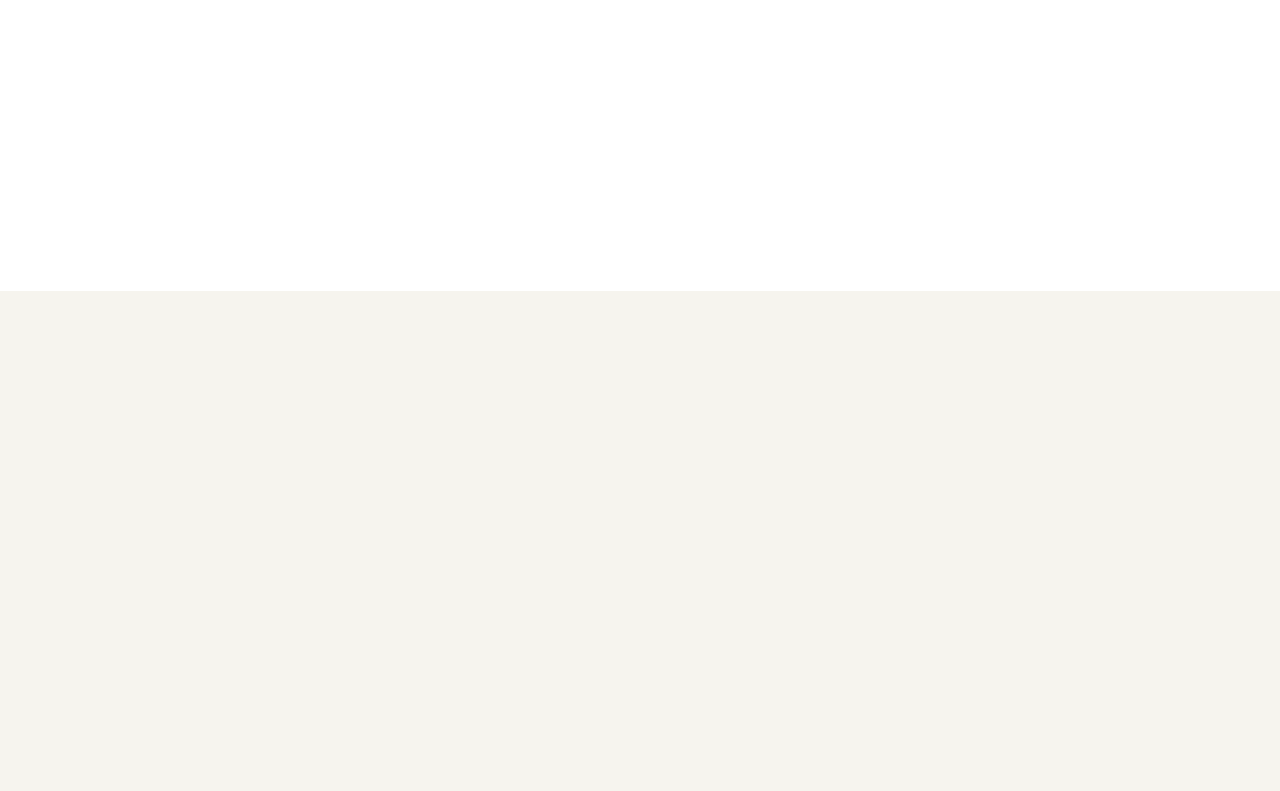
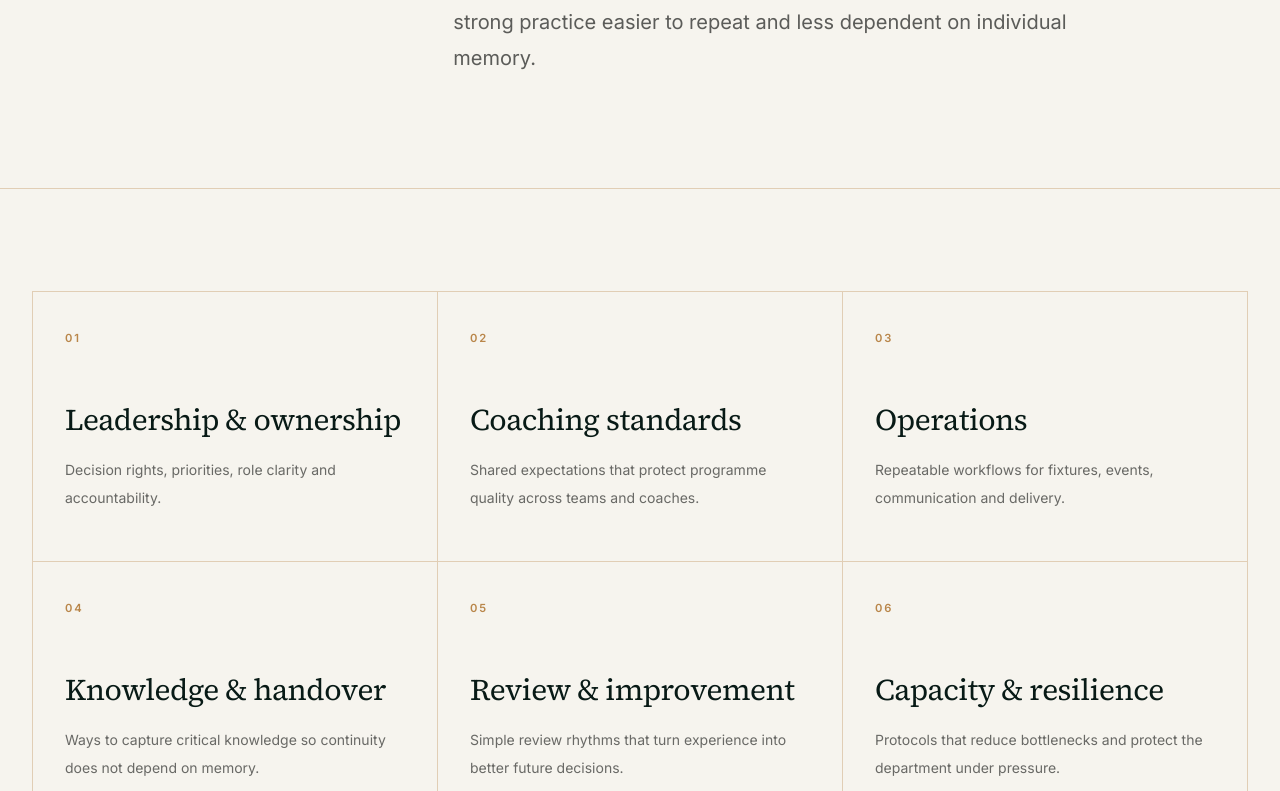
Before and after one commit to TSumerfield/forge-stress-test, a Next.js app: page /systems in a window 1280 px wide. Before the commit this address had no page. Shown: the part 509-1300 px from the top of the page. Before the commit the page ends 800 px from the top, so only its background shows below. Built offline with nearby package versions, Linux system fonts and the light colour scheme.

Commit message:
Add Forge systems hub

```diff
--- /dev/null
+++ b/app/systems/page.tsx
@@ -0,0 +1,29 @@
+import type { Metadata } from "next";
+import Link from "next/link";
+
+export const metadata: Metadata = { title: "Systems | Forge", description: "Practical operating frameworks for stronger school sport departments." };
+const ForgeMark = ({ className = "" }: { className?: string }) => <img src="/forge-mark.png" alt="" className={className} aria-hidden="true" />;
+const Arrow = () => <span aria-hidden="true">↗</span>;
+
+const systems = [
+  ["01", "Leadership & ownership", "Decision rights, priorities, role clarity and accountability."],
+  ["02", "Coaching standards", "Shared expectations that protect programme quality across teams and coaches."],
+  ["03", "Operations", "Repeatable workflows for fixtures, events, communication and delivery."],
+  ["04", "Knowledge & handover", "Ways to capture critical knowledge so continuity does not depend on memory."],
+  ["05", "Review & improvement", "Simple review rhythms that turn experience into better future decisions."],
+  ["06", "Capacity & resilience", "Protocols that reduce bottlenecks and protect the department under pressure."],
+];
+
+export default function SystemsPage() {
+  return <main className="forge-light overflow-hidden">
+    <header className="border-b forge-border"><div className="forge-container flex h-[76px] items-center justify-between"><Link href="/" className="flex items-center gap-3"><ForgeMark className="h-9 w-9" /><span className="text-sm font-semibold tracking-[0.2em]">FORGE</span></Link><nav className="hidden items-center gap-8 text-[11px] font-semibold uppercase tracking-[0.14em] lg:flex"><Link href="/stress-test">Stress Test</Link><Link href="/insights">Insights</Link><Link href="/systems" className="text-[var(--forge-bronze)]">Systems</Link><Link href="/benchmarking">Benchmarking</Link><Link href="/about">About</Link></nav><Link href="/stress-test" className="forge-button forge-button-primary">Start the test <Arrow /></Link></div></header>
+
+    <section className="border-b forge-border"><div className="forge-container grid min-h-[620px] gap-12 py-20 lg:grid-cols-12 lg:items-end lg:py-28"><div className="lg:col-span-4 lg:self-start"><p className="forge-eyebrow">Forge systems</p><p className="mt-6 max-w-xs text-sm leading-6 text-[rgba(17,19,17,0.58)]">Practical operating IP for recurring department problems.</p></div><div className="lg:col-span-8"><h1 className="forge-display max-w-4xl text-[clamp(4rem,7vw,7.4rem)] text-[var(--forge-forest-deep)]">Useful systems beat heroic effort.</h1><p className="mt-10 max-w-2xl text-xl leading-9 text-[rgba(17,19,17,0.68)]">Forge is building practical frameworks, protocols and tools that make strong practice easier to repeat and less dependent on individual memory.</p></div></div></section>
+
+    <section className="forge-section border-b forge-border"><div className="forge-container"><div className="grid border-l border-t forge-border md:grid-cols-2 lg:grid-cols-3">{systems.map(([number,title,text]) => <article key={number} className="min-h-[270px] border-b border-r p-8 forge-border"><span className="forge-eyebrow">{number}</span><h2 className="forge-heading mt-14 text-3xl text-[var(--forge-forest-deep)]">{title}</h2><p className="mt-5 text-sm leading-7 text-[rgba(17,19,17,0.62)]">{text}</p></article>)}</div></div></section>
+
+    <section className="forge-dark forge-section border-b border-[rgba(185,134,74,0.35)]"><div className="forge-container grid gap-12 lg:grid-cols-12"><div className="lg:col-span-4"><p className="forge-eyebrow">Build rule</p></div><div className="lg:col-span-8"><h2 className="forge-heading max-w-4xl text-5xl md:text-7xl">Forge will not build a library nobody needs.</h2><div className="mt-10 grid gap-8 border-t border-[rgba(185,134,74,0.35)] pt-8 md:grid-cols-2"><p className="text-lg leading-8 text-[rgba(246,244,238,0.7)]">New systems will be developed around recurring problems identified through diagnostics and field evidence.</p><p className="text-lg leading-8 text-[rgba(246,244,238,0.7)]">The aim is a small collection of unusually useful tools, improved through use, rather than a large archive of generic templates.</p></div></div></div></section>
+
+    <section className="forge-section border-b forge-border"><div className="forge-container grid gap-12 lg:grid-cols-12"><div className="lg:col-span-4"><p className="forge-eyebrow">What comes first</p></div><div className="lg:col-span-8"><h2 className="forge-heading text-5xl text-[var(--forge-forest-deep)] md:text-7xl">Diagnose before prescribing.</h2><p className="mt-8 max-w-3xl text-lg leading-8 text-[rgba(17,19,17,0.66)]">The Stress Test is the current starting point. It helps identify which operating problem deserves attention before Forge creates or recommends a solution.</p><Link href="/stress-test" className="forge-button forge-button-primary mt-10">Take the stress test <Arrow /></Link></div></div></section>
+  </main>;
+}
```
